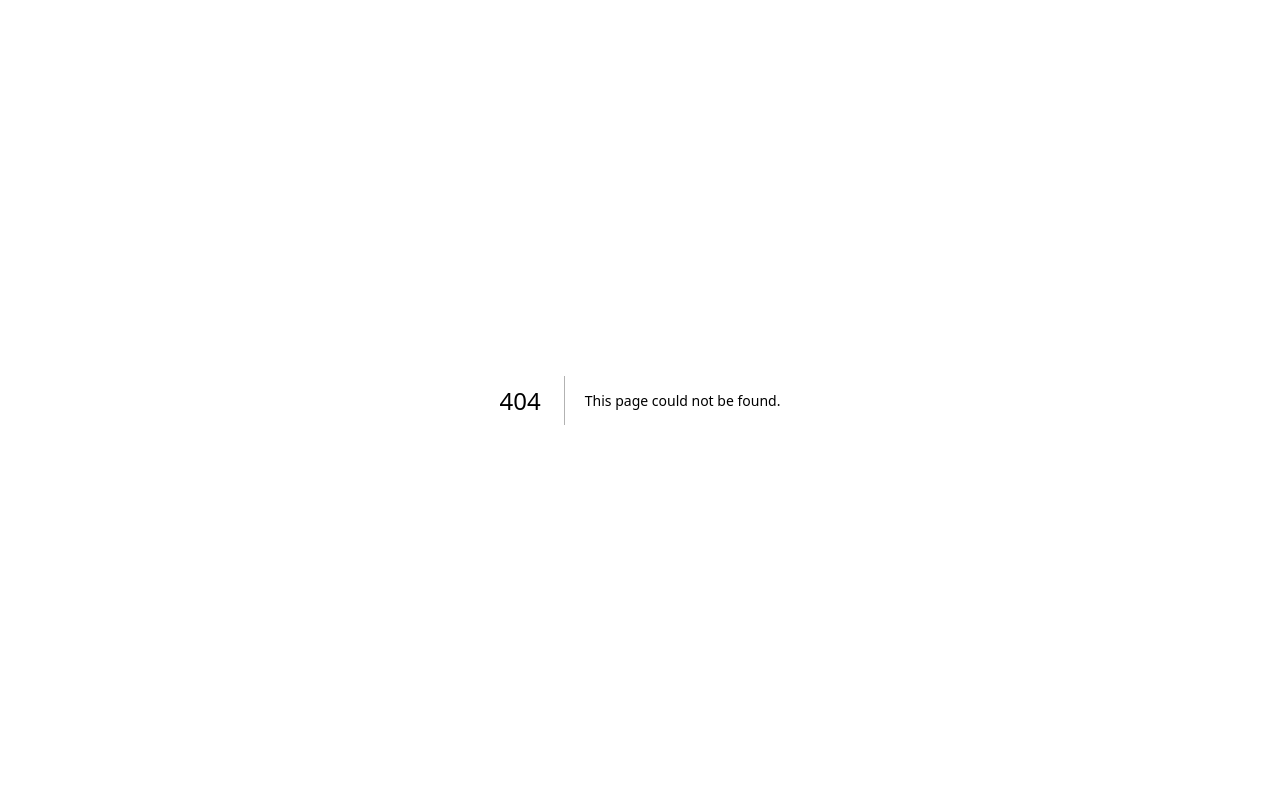
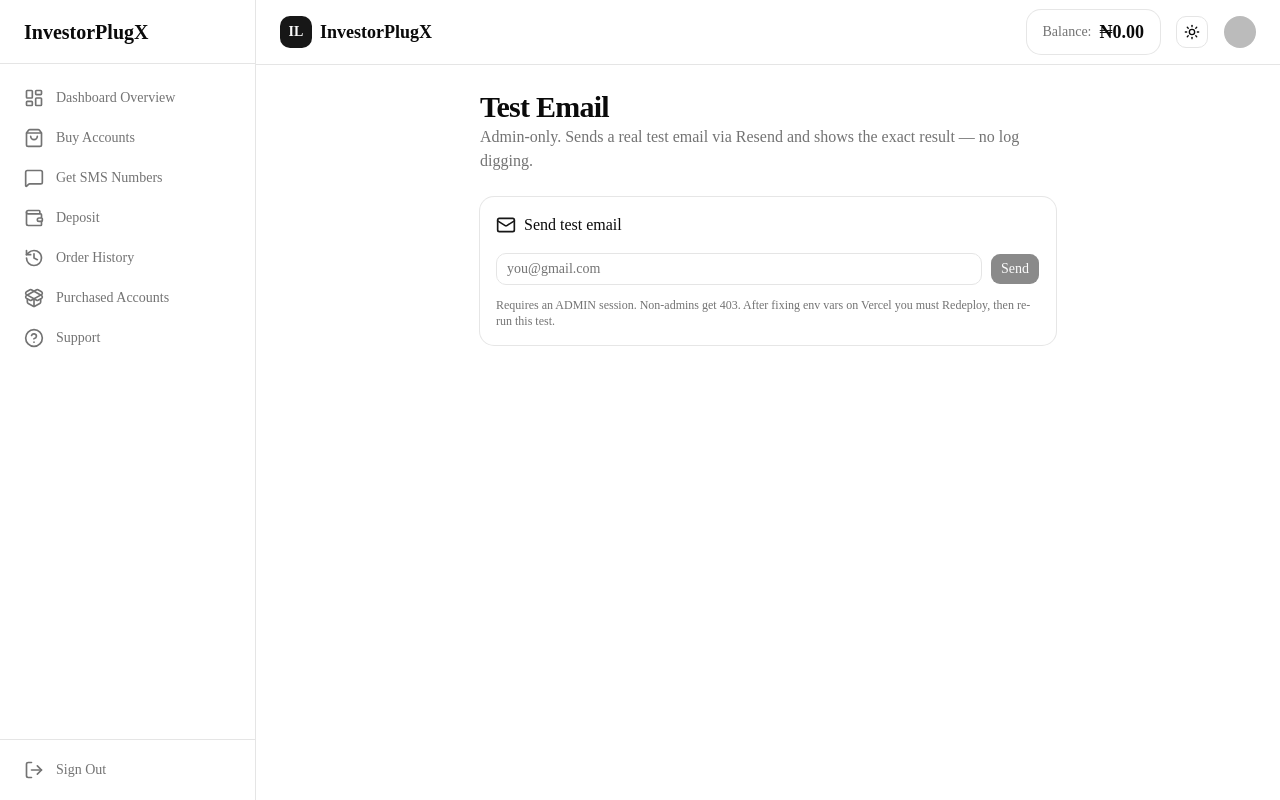
Before and after one commit to investorlogs/investorlogs-official-site, a Next.js app: page /dashboard/test-email in a window 1280 px wide. Before the commit this address had no page. Built offline with nearby package versions, Linux system fonts and the light colour scheme; no server answers; sample sign-in values are in the browser's storage.

Commit message:
feat: add admin-only test-email diagnostic (shows real Resend error in browser)

```diff
--- /dev/null
+++ b/src/app/api/admin/test-email/route.ts
@@ -0,0 +1,97 @@
+import { NextRequest, NextResponse } from "next/server"
+import { z } from "zod"
+import { getSession } from "@/lib/session"
+import { sendEmail } from "@/lib/email"
+
+export const runtime = "nodejs"
+export const dynamic = "force-dynamic"
+
+const testEmailSchema = z.object({ to: z.string().email() })
+
+/**
+ * Admin-only email diagnostic.
+ *
+ * Unlike the forgot-password flow (which always returns generic success to
+ * avoid user enumeration), this endpoint returns the REAL Resend result so
+ * an admin can see the exact failure in the browser instead of digging
+ * through Vercel runtime logs.
+ */
+export async function POST(request: NextRequest) {
+  try {
+    const session = await getSession()
+
+    if (!session?.user?.id) {
+      return NextResponse.json({ error: "Unauthorized" }, { status: 401 })
+    }
+
+    if (session.user.role !== "ADMIN") {
+      return NextResponse.json(
+        { error: "Forbidden: admin access required" },
+        { status: 403 }
+      )
+    }
+
+    const { to } = testEmailSchema.parse(await request.json())
+
+    const hasKey = !!process.env.RESEND_API_KEY?.trim()
+    const fromEmail =
+      process.env.RESEND_FROM_EMAIL?.trim() ?? "noreply@investorplugx.com"
+    const nextAuthUrl = (process.env.NEXTAUTH_URL ?? "").replace(/\/+$/, "")
+
+    if (!hasKey) {
+      return NextResponse.json({
+        ok: false,
+        diagnosis: "RESEND_API_KEY is missing in this environment.",
+        env: {
+          resendApiKeySet: false,
+          resendFromEmail: fromEmail,
+          nextAuthUrl: nextAuthUrl || "(missing — reset links default to localhost)",
+        },
+        hint: "Add RESEND_API_KEY to Vercel Production env vars, then Redeploy.",
+      })
+    }
+
+    const result = await sendEmail({
+      to,
+      subject: "InvestorPlugX test email",
+      html: `<div style="font-family: system-ui, Arial, sans-serif; padding: 24px;"><h1>Test email works</h1><p>If you received this, Resend is configured correctly. From: ${fromEmail}</p></div>`,
+      text: `Test email works. If you received this, Resend is configured correctly. From: ${fromEmail}`,
+    })
+
+    if (!result.ok) {
+      return NextResponse.json({
+        ok: false,
+        diagnosis: "Resend rejected the send. See resendError below.",
+        resendError: result.error,
+        env: {
+          resendApiKeySet: true,
+          resendFromEmail: fromEmail,
+          nextAuthUrl: nextAuthUrl || "(missing — reset links default to localhost)",
+        },
+        hint: "403/validation_error usually means the sender domain is not verified in Resend (Domains > Verify SPF/DKIM). No entry in Resend Logs at all means the key is invalid.",
+      })
+    }
+
+    return NextResponse.json({
+      ok: true,
+      diagnosis: "Resend accepted the send. Check inbox + spam for the test email.",
+      env: {
+        resendApiKeySet: true,
+        resendFromEmail: fromEmail,
+        nextAuthUrl: nextAuthUrl || "(missing — reset links default to localhost)",
+      },
+      hint: nextAuthUrl
+        ? "Email sends. If reset LINKS still fail, the link uses NEXTAUTH_URL above — make sure it is your https live domain."
+        : "Email sends, but NEXTAUTH_URL is missing so reset links point to localhost. Set NEXTAUTH_URL to your live domain and redeploy.",
+    })
+  } catch (error) {
+    if (error instanceof z.ZodError) {
+      return NextResponse.json(
+        { error: "Validation failed", details: error.issues },
+        { status: 400 }
+      )
+    }
+    console.error("[admin/test-email] error:", error)
+    return NextResponse.json({ error: "Internal server error" }, { status: 500 })
+  }
+}
--- /dev/null
+++ b/src/app/dashboard/test-email/page.tsx
@@ -0,0 +1,110 @@
+"use client"
+
+import { useState } from "react"
+import { Card, CardContent, CardHeader, CardTitle } from "@/components/ui/card"
+import { Input } from "@/components/ui/input"
+import { Button } from "@/components/ui/button"
+import { Mail, Loader2 } from "lucide-react"
+
+type TestResult = {
+  ok?: boolean
+  diagnosis?: string
+  resendError?: string
+  error?: string
+  env?: { resendApiKeySet: boolean; resendFromEmail: string; nextAuthUrl: string }
+  hint?: string
+}
+
+export default function TestEmailPage() {
+  const [to, setTo] = useState("")
+  const [loading, setLoading] = useState(false)
+  const [result, setResult] = useState<TestResult | null>(null)
+
+  async function run() {
+    setLoading(true)
+    setResult(null)
+    try {
+      const response = await fetch("/api/admin/test-email", {
+        method: "POST",
+        headers: { "Content-Type": "application/json" },
+        body: JSON.stringify({ to: to.trim() }),
+      })
+      const data = await response.json()
+      setResult(data)
+    } catch {
+      setResult({ error: "Request failed. Are you logged in as admin?" })
+    } finally {
+      setLoading(false)
+    }
+  }
+
+  return (
+    <div className="mx-auto max-w-xl space-y-6">
+      <div>
+        <h2 className="text-3xl font-bold tracking-tight">Test Email</h2>
+        <p className="text-muted-foreground">
+          Admin-only. Sends a real test email via Resend and shows the exact
+          result — no log digging.
+        </p>
+      </div>
+
+      <Card>
+        <CardHeader className="flex flex-row items-center gap-2">
+          <Mail className="h-5 w-5 text-primary" />
+          <CardTitle className="text-base">Send test email</CardTitle>
+        </CardHeader>
+        <CardContent className="space-y-3">
+          <form
+            onSubmit={(e) => {
+              e.preventDefault()
+              run()
+            }}
+            className="flex gap-2"
+          >
+            <Input
+              type="email"
+              placeholder="you@gmail.com"
+              value={to}
+              onChange={(e) => setTo(e.target.value)}
+              disabled={loading}
+              className="flex-1"
+            />
+            <Button type="submit" disabled={loading || !to.trim()}>
+              {loading && <Loader2 className="mr-2 h-4 w-4 animate-spin" />}
+              {loading ? "Sending…" : "Send"}
+            </Button>
+          </form>
+
+          {result && (
+            <div
+              className={`rounded-lg border p-4 text-sm whitespace-pre-wrap ${
+                result.ok
+                  ? "border-green-500/40 bg-green-500/10"
+                  : "border-destructive/50 bg-destructive/10"
+              }`}
+            >
+              {result.diagnosis && <p className="font-semibold">{result.diagnosis}</p>}
+              {result.error && <p className="font-semibold">{result.error}</p>}
+              {result.resendError && (
+                <p className="mt-2 font-mono text-xs">Resend: {result.resendError}</p>
+              )}
+              {result.env && (
+                <div className="mt-2 font-mono text-xs opacity-80">
+                  <p>RESEND_API_KEY set: {String(result.env.resendApiKeySet)}</p>
+                  <p>From: {result.env.resendFromEmail}</p>
+                  <p>NEXTAUTH_URL: {result.env.nextAuthUrl}</p>
+                </div>
+              )}
+              {result.hint && <p className="mt-2 text-xs opacity-80">{result.hint}</p>}
+            </div>
+          )}
+
+          <p className="text-xs text-muted-foreground">
+            Requires an ADMIN session. Non-admins get 403. After fixing env
+            vars on Vercel you must Redeploy, then re-run this test.
+          </p>
+        </CardContent>
+      </Card>
+    </div>
+  )
+}
```
